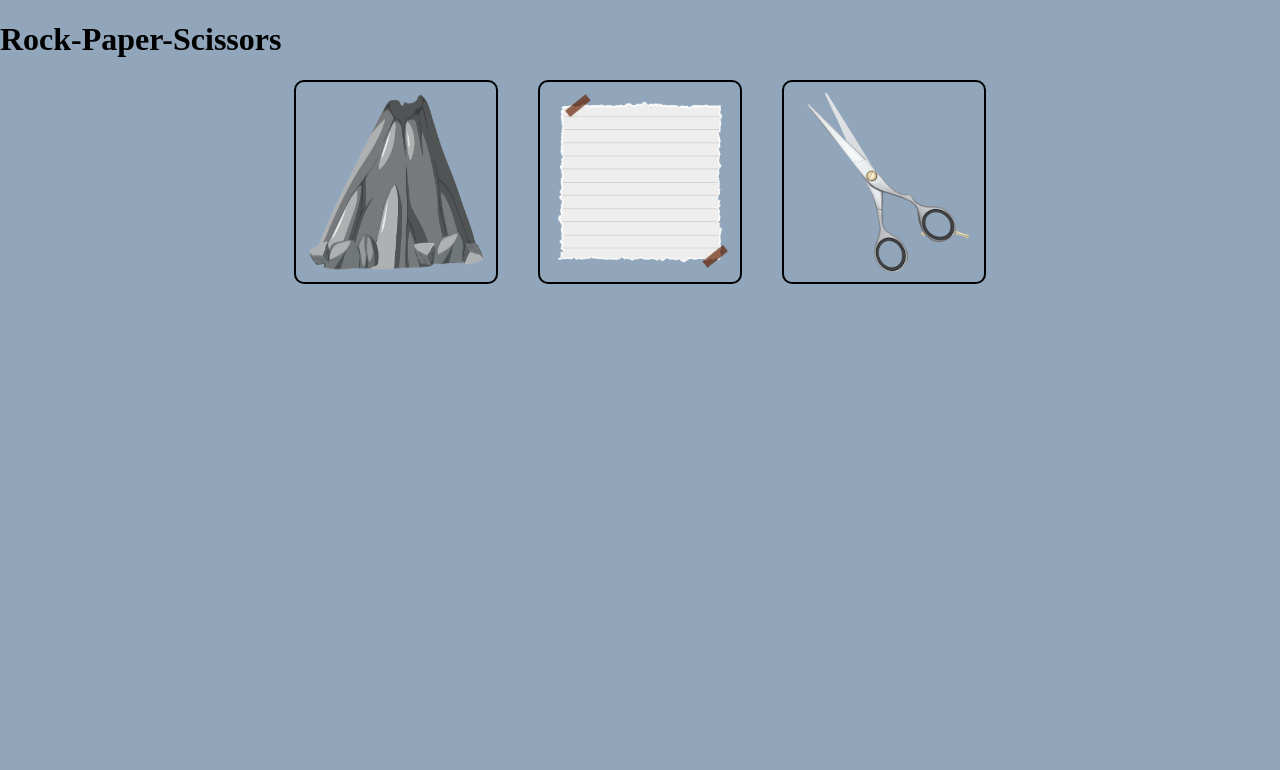
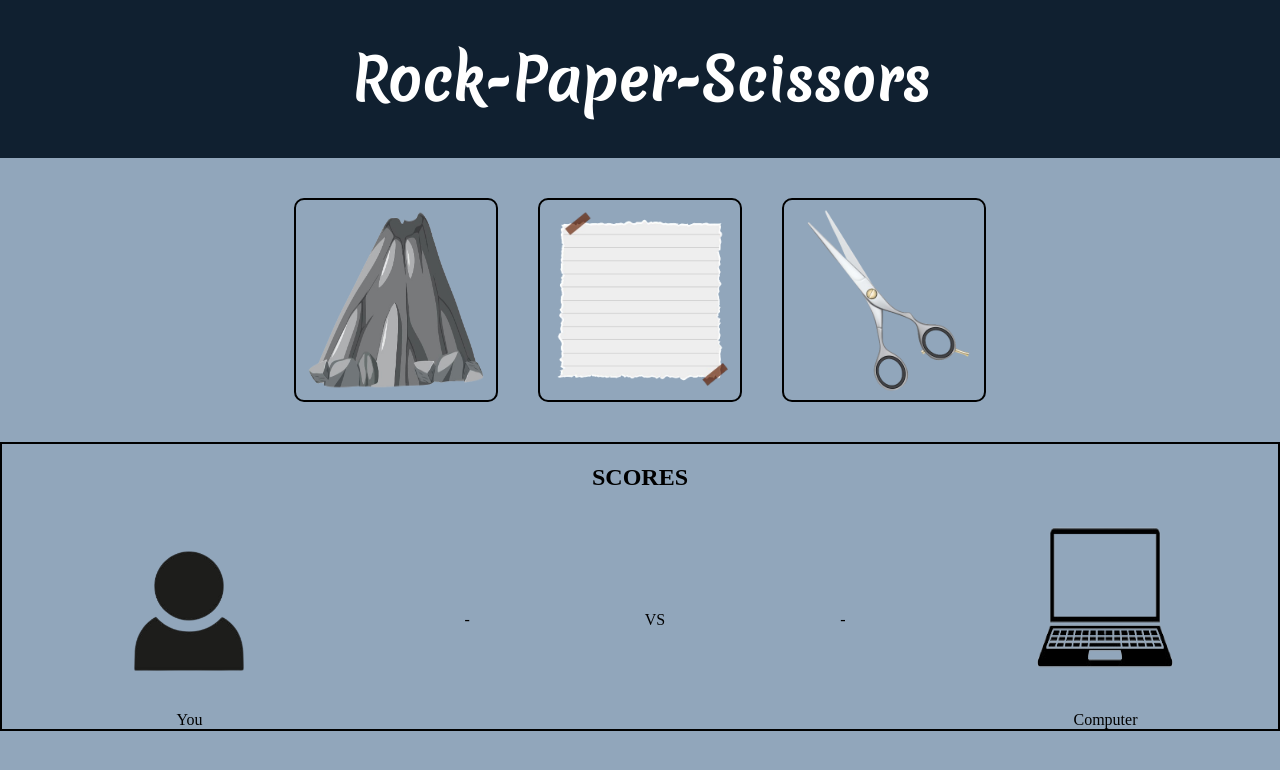
Before and after one commit to craniacshencil/rock-paper-scissors, a plain HTML site: page index.html in a window 1280 px wide. Drawn offline with Linux system fonts and the light colour scheme.

Commit message:
Add basic UI for scoreboard
- Got rid of extra photos
- Added appropriate padding
- Hover, click effects added on choices
- Basic UI for scoreboard has been added
- PROJECT DOES NOT WORK WITH THIS COMMIT

```diff
--- a/consoleLogic.js
+++ b/consoleLogic.js
@@ -20,7 +20,26 @@ function playRound(playerChoice, computerChoice){
     else
         return "lose"
 }
+function displayScores(playerScore, computerScore){
+    let scoreTally = document.querySelector(".scoreTally");
+    let scoreTallyTitle = document.createElement("span");
+    scoreTallyTitle.style.fontSize = "36px";
+    scoreTallyTitle.textContent = "SCORES";
+    scoreTallyTitle.style.textAlign = "center";
+    scoreTally.appendChild(scoreTallyTitle);
 
+    let playerLabel = document.createElement("span");
+    let playerScore = document.createElement("span");
+    playerLabel.textContent = "You";
+    playerScore.textContent = playerScore;
+
+    let computerLabel = document.createElement("span");
+    let computerScore = document.createElement("span");
+    computerLabel.textContent = "Computer";
+    computerScore.textContent = computerScore;
+
+    let document
+}
 function game(playerChoice){
     let playerScore = computerScore = 0;
     while(playerScore < 5 && computerScore < 5){
@@ -45,10 +64,10 @@ function game(playerChoice){
 }
 
 //Event listeners for taking players input
-const choices = document.querySelectorAll(".choice");
-choices.forEach(choice => choice.addEventListener("click", takeInput));
+//const choices = document.querySelectorAll(".choice");
+//choices.forEach(choice => choice.addEventListener("click", takeInput));
 
-function takeInput(){
-    const playerChoice = this.getAttribute("class").split(" ")[1];
-    game(playerChoice);
-}
+//function takeInput(){
+  //  const playerChoice = this.getAttribute("class").split(" ")[1];
+ //   game(playerChoice);
+//}
--- a/index.html
+++ b/index.html
@@ -4,8 +4,9 @@
     <meta charset="UTF-8">
     <meta name="viewport" content="width=device-width, initial-scale=1.0">
     <title>Document</title>
+    <link rel="stylesheet" href="https://fonts.googleapis.com/css?family=Merienda">
     <link rel = "stylesheet" href = "style.css">
-    <script defer src = "script.js"></script>
+    <script defer src = "consoleLogic.js" defer></script>
 </head>
 <body>
     <div class = "header">
@@ -18,11 +19,24 @@
         <div class = "choice scissors"><img class = "scissorsImage image"src = "images/scissors.png" alt = "scissors" height = 200 weight = 200></div>
     </div>
 
-    <div class = scoreTally></div>
-
+    <div class = scoreTally>
+        <h2>SCORES</h2>
+        <div class = scoreboard>
+            <div class = "playerPart">
+                <img src = "images/profile.png" alt = "player image" width = 200px height = 200px>
+                <span>You</span>
+            </div>
+            <div class = "playerScore">-</div>
+            <div class = "VS">VS</div>
+            <div class = "computerScore">-</div>
+            <div class = "computerPart">
+                <img src = "images/computer.png" alt = "computer image" width = 170px height = 170px>
+                    <span class = "computerLabel">Computer</span>
+            </div>
+        </div>
+    </div>
     <div class = scoreHistory></div>
 
     <div class = "Footer"></div>
 </body>
-<script src = "consoleLogic.js" defer></script>
 </html>
--- a/style.css
+++ b/style.css
@@ -1,11 +1,22 @@
 body{
     background: #91a6bb;
+    text-align: center;
     margin: 0;
+    font-family: serif;
+}
+.header{
+    color: white;
+    background: #102030;
+    font-family: "Merienda";
+    margin: 0px;
+    padding: 1px;
+    font-size: 28px;
 }
 .choiceContainer{
     display: flex;
     justify-content: center;
     gap: 40px;
+    margin: 40px;
 }
 .choice {
     width: 200px;
@@ -19,10 +30,32 @@ body{
     min-width: 225px;
     min-height: 225px;
     border: 2px solid white;
+    background: #3c7bba;
     display: flex;
     justify-content: center;
     align-items: center;
 }
 .choice:active{
-    background: #3c7bba;
+    background: #102030;
 }
+/* Score tally styling */
+.scoreTally{
+    display: flex;
+    flex-direction: column;
+    border: 2px solid black;
+}
+.scoreboard{
+    display: flex;
+    justify-content: space-around;
+    align-items: center;
+}
+
+.playerPart,
+.computerPart{
+    display: flex;
+    flex-direction: column;
+}
+
+.computerLabel{
+    margin-top: 30px;
+}
```
Also changed, not shown: images/computer.png (added), images/paper.jpg (deleted), images/profile.png (added), images/rock.jpg (deleted), 7 other files.
